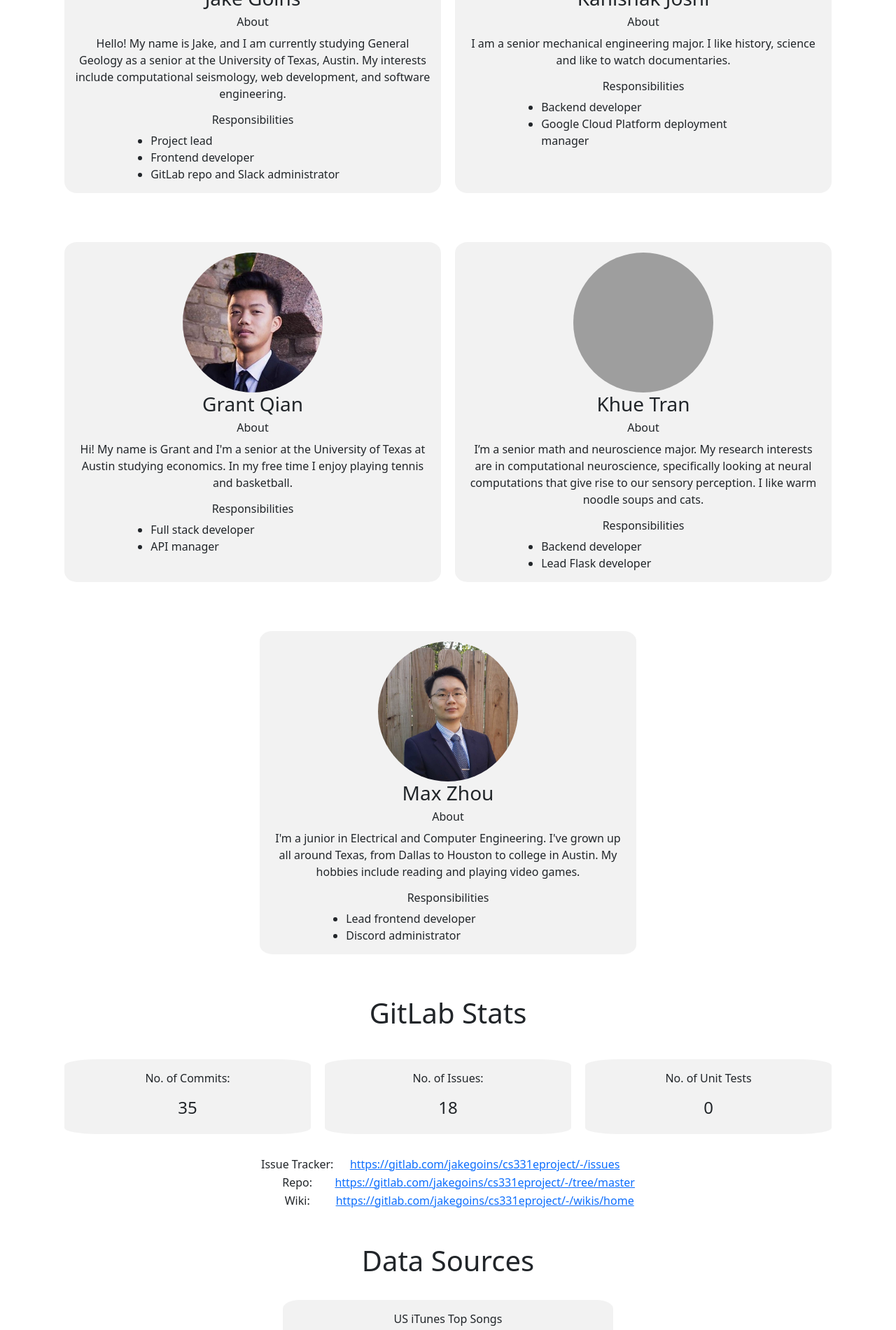
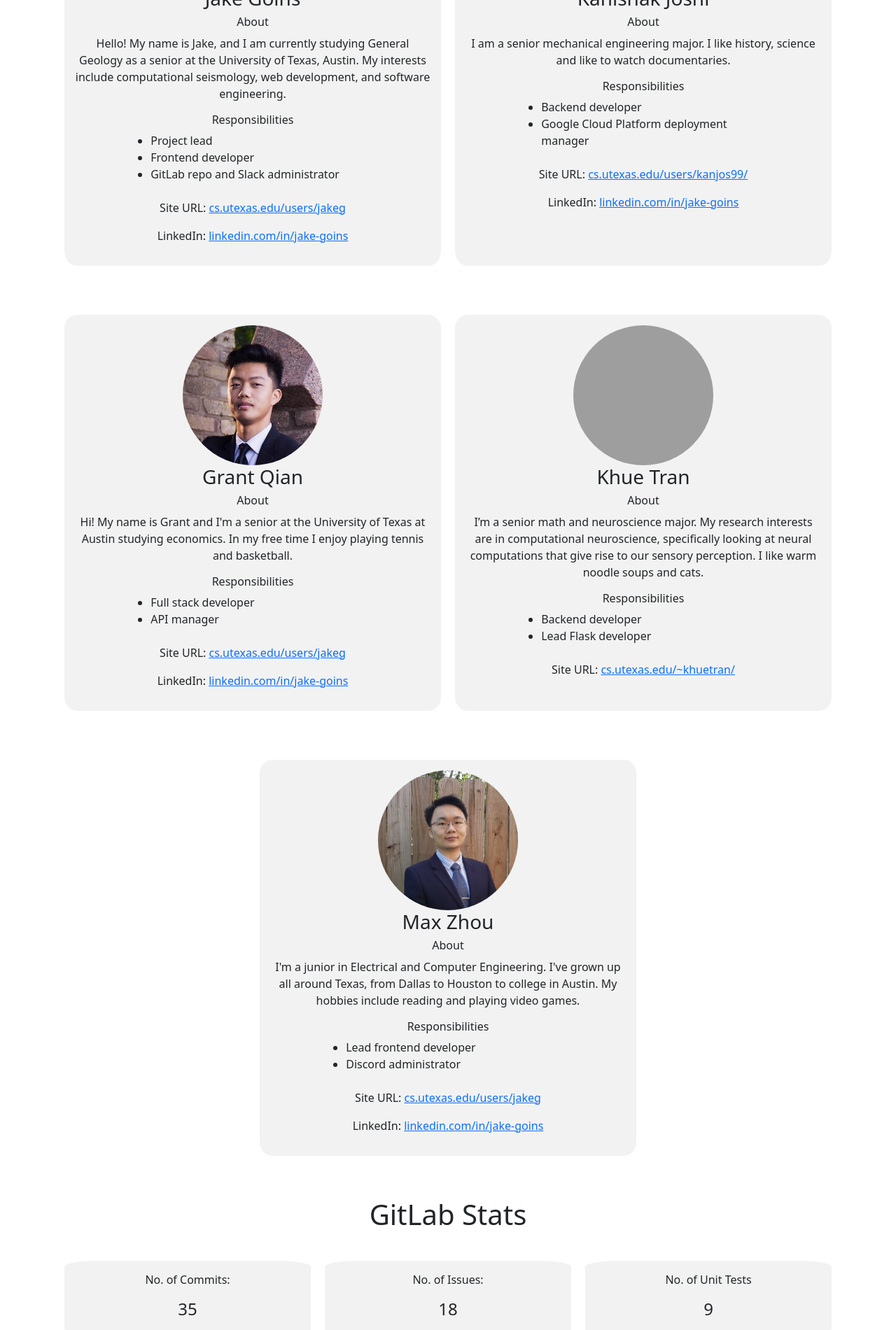
Before and after one commit to gqian75/Ephemeral, a Flask app: page /about/ in a window 1280 px wide. Shown: the part 600-2501 px from the top of the page at 70% size. Run offline with Flask 2, Linux system fonts and the light colour scheme; parts of the project's set-up code (start-up, migrations or seed data) failed here and were passed over; some libraries are stand-ins or nearby versions; grey boxes are pictures that could not be loaded.

Commit message:
Update frontend/templates/about.html, frontend/templates/base.html files

```diff
--- a/frontend/templates/about.html
+++ b/frontend/templates/about.html
@@ -45,6 +45,9 @@
                     <li>Frontend developer</li>
                     <li>GitLab repo and Slack administrator</li>
                 </ul>
+                <br>
+                <p>Site URL: <a href="https://www.cs.utexas.edu/users/jakeg/" target="_blank" rel="noopener noreferrer">cs.utexas.edu/users/jakeg</a></p>
+                <p>LinkedIn: <a href="https://www.linkedin.com/in/jake-goins-706285206/" target="_blank" rel="noopener noreferrer">linkedin.com/in/jake-goins</a></p>
             </div>
         </div>
         <div class="col-6 boxed">
@@ -59,6 +62,9 @@
                     <li>Backend developer</li>
                     <li>Google Cloud Platform deployment manager</li>
                 </ul>
+                <br>
+                <p>Site URL: <a href="https://www.cs.utexas.edu/users/kanjos99/" target="_blank" rel="noopener noreferrer">cs.utexas.edu/users/kanjos99/</a></p>
+                <p>LinkedIn: <a href="https://www.linkedin.com/in/jake-goins-706285206/" target="_blank" rel="noopener noreferrer">linkedin.com/in/jake-goins</a></p>
             </div>
         </div>
     </div>
@@ -76,6 +82,9 @@
                     <li>Full stack developer</li>
                     <li>API manager</li>
                 </ul>
+                <br>
+                <p>Site URL: <a href="https://www.cs.utexas.edu/users/jakeg/" target="_blank" rel="noopener noreferrer">cs.utexas.edu/users/jakeg</a></p>
+                <p>LinkedIn: <a href="https://www.linkedin.com/in/jake-goins-706285206/" target="_blank" rel="noopener noreferrer">linkedin.com/in/jake-goins</a></p>
             </div>
         </div>
         <div class="col-6 boxed">
@@ -92,6 +101,8 @@
                     <li>Backend developer</li>
                     <li>Lead Flask developer</li>
                 </ul>
+                <br>
+                <p>Site URL: <a href="https://www.cs.utexas.edu/~khuetran/" target="_blank" rel="noopener noreferrer">cs.utexas.edu/~khuetran/</a></p>
             </div>
         </div>
     </div>
@@ -109,6 +120,9 @@
                     <li>Lead frontend developer</li>
                     <li>Discord administrator</li>
                 </ul>
+                <br>
+                <p>Site URL: <a href="https://www.cs.utexas.edu/users/jakeg/" target="_blank" rel="noopener noreferrer">cs.utexas.edu/users/jakeg</a></p>
+                <p>LinkedIn: <a href="https://www.linkedin.com/in/jake-goins-706285206/" target="_blank" rel="noopener noreferrer">linkedin.com/in/jake-goins</a></p>
             </div>
         </div>
     </div>
@@ -127,7 +141,28 @@
         </div>
         <div class="col center-text boxed tiny-box">
             <p>No. of Unit Tests</p>
-            <h4>0</h4>
+            <h4>9</h4>
+        </div>
+    </div>
+
+    <div class="row">
+        <!-- Button trigger modal -->
+        <button type="button" class="btn btn-primary col-3 center-table" data-bs-toggle="modal" data-bs-target="#exampleModal">
+            View Unittest Results
+        </button>
+    </div>
+
+    <!-- Modal -->
+    <div class="modal fade" id="exampleModal" tabindex="-1" aria-labelledby="exampleModalLabel" aria-hidden="true">
+        <div class="modal-dialog modal-dialog-scrollable">
+            <div class="modal-content">
+                <div class="modal-body">
+                    <img src="../static/images/test.jpg" alt="test" style="height:1000px; width:100%;">
+                </div>
+                <div class="modal-footer">
+                    <button type="button" class="btn btn-secondary" data-bs-dismiss="modal">Close</button>
+                </div>
+            </div>
         </div>
     </div>
     <table class="center-text center-table">
--- a/frontend/templates/base.html
+++ b/frontend/templates/base.html
@@ -5,7 +5,6 @@
     <meta charset="UTF-8">
     <link href="https://cdn.jsdelivr.net/npm/bootstrap@5.0.0-beta2/dist/css/bootstrap.min.css" rel="stylesheet" integrity="sha384-BmbxuPwQa2lc/FVzBcNJ7UAyJxM6wuqIj61tLrc4wSX0szH/Ev+nYRRuWlolflfl" crossorigin="anonymous">
     <link href=" https://cdn.datatables.net/1.10.23/css/dataTables.bootstrap5.min.css " rel = "stylesheet">
-    <script src="https://cdn.jsdelivr.net/npm/bootstrap@5.0.0-beta2/dist/js/bootstrap.bundle.min.js" integrity="sha384-b5kHyXgcpbZJO/tY9Ul7kGkf1S0CWuKcCD38l8YkeH8z8QjE0GmW1gYU5S9FOnJ0" crossorigin="anonymous"></script>
     <script type="text/javascript" language="javascript" src="https://code.jquery.com/jquery-3.5.1.js"></script>
     <script type="text/javascript" language="javascript" src="https://cdn.datatables.net/1.10.23/js/jquery.dataTables.min.js"></script>
     <script type="text/javascript" language="javascript" src="https://cdn.datatables.net/1.10.23/js/dataTables.bootstrap5.min.js"></script>
@@ -39,5 +38,7 @@
             Jake Goins, Kanishak Joshi, Grant Qian, Khue Tran, Max Zhou<br>
             February 24, 2021</p>
     </footer>
+    <script src="https://cdn.jsdelivr.net/npm/@popperjs/core@2.9.1/dist/umd/popper.min.js" integrity="sha384-SR1sx49pcuLnqZUnnPwx6FCym0wLsk5JZuNx2bPPENzswTNFaQU1RDvt3wT4gWFG" crossorigin="anonymous"></script>
+    <script src="https://cdn.jsdelivr.net/npm/bootstrap@5.0.0-beta3/dist/js/bootstrap.min.js" integrity="sha384-j0CNLUeiqtyaRmlzUHCPZ+Gy5fQu0dQ6eZ/xAww941Ai1SxSY+0EQqNXNE6DZiVc" crossorigin="anonymous"></script>
 </body>
 </html>
```
